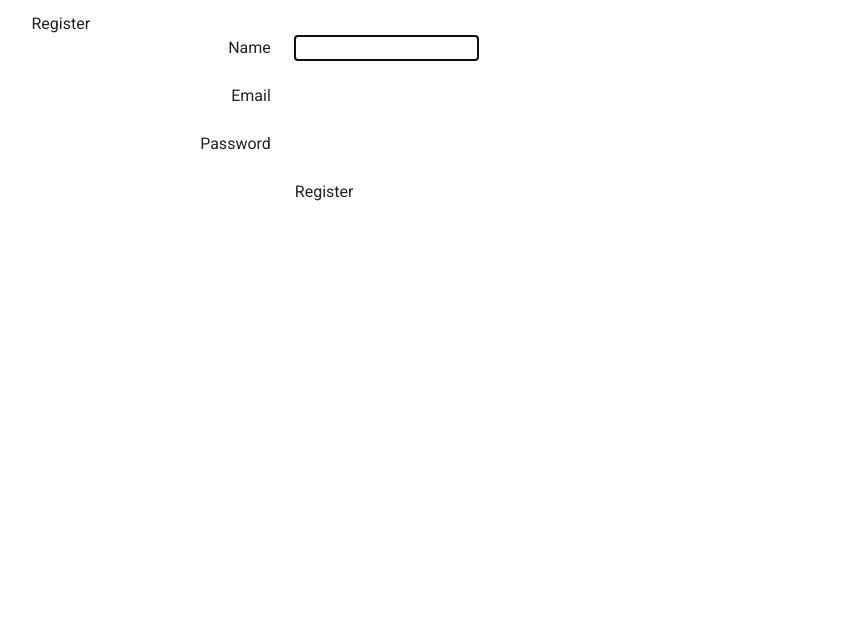
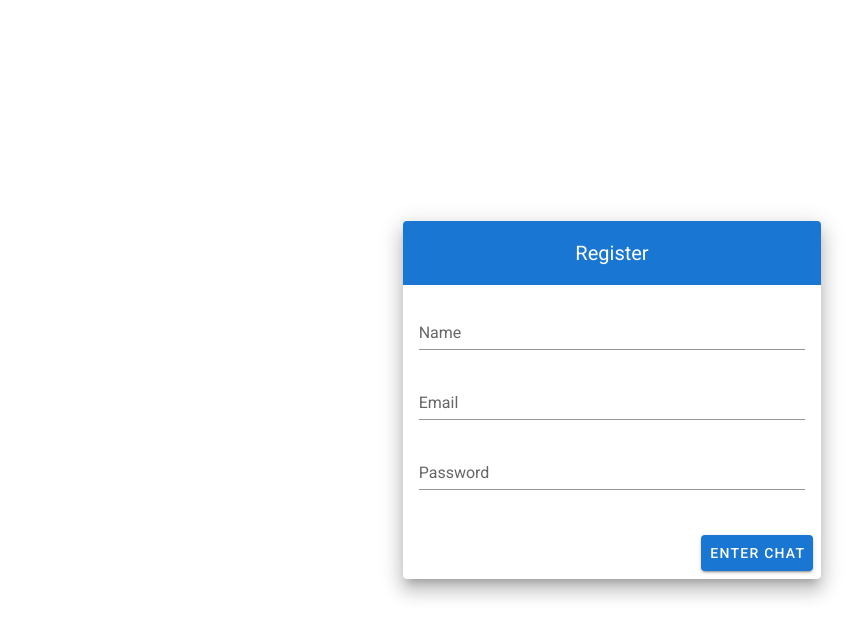
Before and after one commit to kislaya1996/T-chat, a Vue app: page /register in a window 1280 px wide. Shown: the top 638 px of the page, without its empty margins (28-891 px from the left). Built offline with nearby package versions, Linux system fonts and the light colour scheme; what vue-chat-scroll would draw is missing.

Commit message:
minor fix

```diff
--- a/src/views/Login.vue
+++ b/src/views/Login.vue
@@ -34,8 +34,8 @@
                     type="text"
                   ></v-text-field>
                    <v-text-field
-                    label="Name"
-                    name="name"
+                    label="Password"
+                    name="password"
                     v-model="form.password"
                     prepend-icon='mdi-lock'
                     type="password"
--- a/src/views/Register.vue
+++ b/src/views/Register.vue
@@ -1,72 +1,66 @@
 <template>
-  <div class="container">
-    <div class="row justify-content-center">
-      <div class="col-md-8">
-        <div class="card">
-          <div class="card-header">Register</div>
-          <div class="card-body">
-            <div v-if="error" class="alert alert-danger">{{error}}</div>
-            <form action="#" @submit.prevent="submit">
-              <div class="form-group row">
-                <label for="name" class="col-md-4 col-form-label text-md-right">Name</label>
+  <v-app id="inspire">
+    <v-content>
+      <v-container
+        fluid
+        fill-height
+      >
+        <v-layout
+          align-center
+          justify-center
+        >
+          <v-flex
+            xs12
+            sm8
+            md4
+          >
+            <v-card class="elevation-12">
+              <v-toolbar
+                color="primary"
+                dark
+                flat
+              >
+              <v-spacer/>
+                <v-toolbar-title>Register</v-toolbar-title>
+                <v-spacer/>
+              </v-toolbar>
+              <v-card-text>
+                <v-form>
+                    <v-text-field
+                    label="Name"
+                    name="name"
+                    v-model="form.name"
+                    type="text"
+                  ></v-text-field>
+                  <v-text-field
+                    label="Email"
+                    name="email"
+                    v-model="form.email"
+                    type="text"
+                  ></v-text-field>
+                   <v-text-field
+                    label="Password"
+                    name="password"
+                    v-model="form.password"
+                    type="password"
+                  ></v-text-field>
+                </v-form>
+                <v-alert v-if="errorText" type="error">
+                    {{errorText}}
+                </v-alert>
+              </v-card-text>
 
-                <div class="col-md-6">
-                  <input
-                    id="name"
-                    type="name"
-                    class="form-control"
-                    name="name"
-                    value
-                    required
-                    autofocus
-                    v-model="form.name"
-                  />
-                </div>
-              </div>
+              <v-card-actions>
 
-              <div class="form-group row">
-                <label for="email" class="col-md-4 col-form-label text-md-right">Email</label>
-
-                <div class="col-md-6">
-                  <input
-                    id="email"
-                    type="email"
-                    class="form-control"
-                    name="email"
-                    value
-                    required
-                    autofocus
-                    v-model="form.email"
-                  />
-                </div>
-              </div>
-
-              <div class="form-group row">
-                <label for="password" class="col-md-4 col-form-label text-md-right">Password</label>
-
-                <div class="col-md-6">
-                  <input
-                    id="password"
-                    type="password"
-                    class="form-control"
-                    name="password"
-                    required
-                    v-model="form.password"
-                  />
-                </div>
-              </div>
-
-              <div class="form-group row mb-0">
-                <div class="col-md-8 offset-md-4">
-                  <button type="submit" class="btn btn-primary">Register</button>
-                </div>
-              </div>
-            </form>
-          </div>
-        </div>
-      </div>
-    </div>
-  </div>
+                <v-spacer></v-spacer>
+                <v-btn color="primary" @click="submit">Enter Chat</v-btn>
+              </v-card-actions>
+            </v-card>
+          </v-flex>
+        </v-layout>
+      </v-container>
+    </v-content>
+  </v-app>
 </template>
 
 
```
